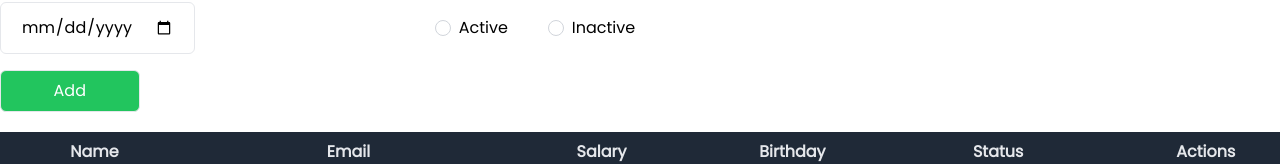
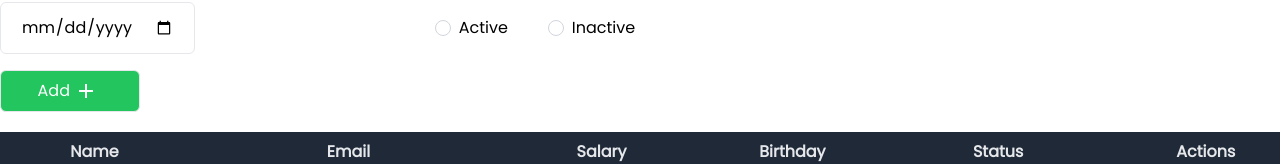
Before and after one commit to NimeshPiyumantha/NextJs_CRUD-with-MongoDB, a Next.js app: page / in a window 1280 px wide. Shown: the part 381-545 px from the top of the page. Built offline with nearby package versions, Linux system fonts and the light colour scheme.

Commit message:
Update Content

```diff
--- a/src/app/page.js
+++ b/src/app/page.js
@@ -1,5 +1,5 @@
-import { Table } from '@/components/Table';
-import { Form } from '@/components/form';
+import { Table } from '../components/Table';
+import { Form } from '../components/Form';
 import Head from 'next/head'
 import { BiUserPlus } from "react-icons/bi";
 
--- a/src/components/Form.js
+++ b/src/components/Form.js
@@ -1,10 +1,11 @@
-import React from "react";
-import { useReducer } from "react";
+"use client"
+import { useReducer } from "react"
+import { BiPlus } from 'react-icons/bi'
 
 const formReducer = (state, event) => {
   return {
     ...state,
-    [event.target.name]: event.target.value,
+    [event.target.name]: event.target.value
   };
 };
 
@@ -12,7 +13,8 @@ export const Form = () => {
   //get current state
   const [formData, setFormData] = useReducer(formReducer, {});
 
-  const handleSubmit = () => {
+  const handleSubmit = (e) => {
+    e.preventDefault();
     console.log(formData);
   };
 
@@ -94,8 +96,8 @@ export const Form = () => {
       </div>
 
       <button className="flex justify-center text-md w-2/6 bg-green-500 text-white px-4 py-2 border rounded-md hover:bg-gray-50 hover:border-green-500 hover:text-green-500">
-        Add
-      </button>
+             Add <span className="px-1"><BiPlus size={24}></BiPlus></span>
+            </button>
     </form>
   );
 };
```
